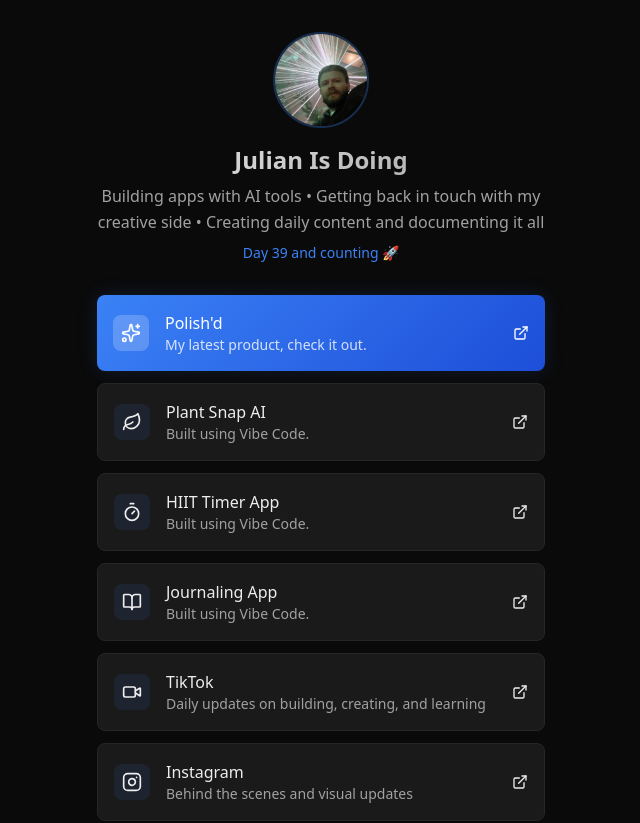
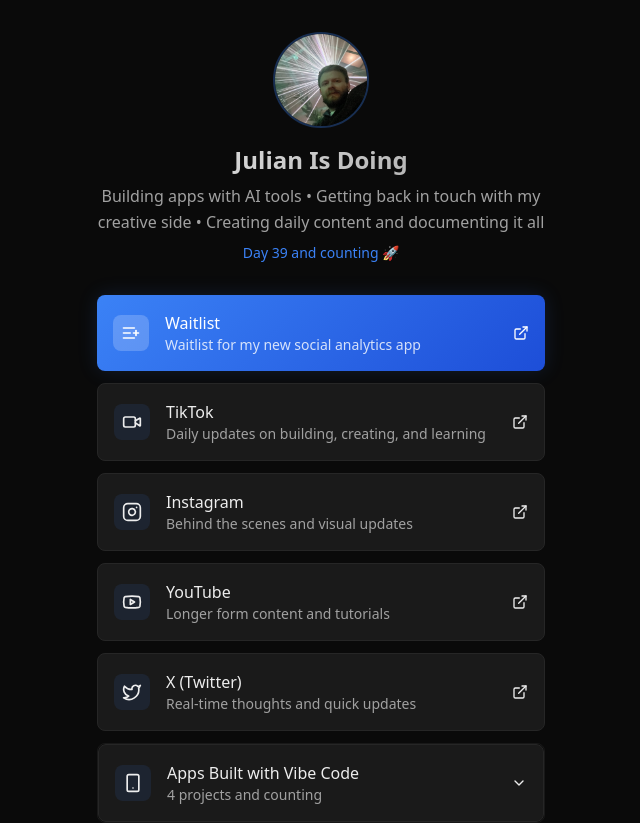
Before and after one commit to julianships/julianisdoing-com, a Next.js app: page /links in a window 1280 px wide. Shown: the top 823 px of the page, without its empty margins (319-959 px from the left). Built offline with nearby package versions, Linux system fonts and the light colour scheme.

Commit message:
refactor: group Vibe Code apps and add waitlist link

```diff
--- a/src/app/links/page.tsx
+++ b/src/app/links/page.tsx
@@ -1,7 +1,7 @@
 "use client";
 
 import { useState, useEffect } from "react";
-import { motion } from "framer-motion";
+import { motion, AnimatePresence } from "framer-motion";
 import { Button } from "@/components/ui/button";
 import Image from "next/image";
 import {
@@ -11,40 +11,53 @@
   Twitter,
   Youtube,
   BookOpen,
-  Timer, // Added Timer icon
-  Leaf, // Added Leaf icon for Plant Snap AI
-  Sparkles // Added Sparkles icon for Polish'd app
+  Timer,
+  Leaf,
+  Sparkles,
+  ListPlus, // Icon for waitlist
+  ChevronDown, // Icon for accordion
+  Smartphone // Icon for Vibe Code apps
 } from "lucide-react";
 
-const links = [
+// The new waitlist link
+const waitlistLink = {
+  title: "Waitlist",
+  url: "https://www.notion.so/julianisdoing/Julian-s-Social-Analytics-Waitlist-27133403eb5180b3b603e9e768289971?pvs=4",
+  icon: ListPlus,
+  description: "Waitlist for my new social analytics app",
+  featured: true
+};
+
+// Vibe Code Apps grouped together
+const vibeCodeApps = [
   {
     title: "Polish'd",
     url: "https://www.vibecodeapp.com/projects/8ab67800-215b-4449-afce-2fe7b0e33b3b",
     icon: Sparkles,
-    description: "My latest product, check it out.",
-    featured: true
+    description: "AI nail scanning app",
   },
   {
     title: "Plant Snap AI",
     url: "https://www.vibecodeapp.com/projects/1117df31-e303-4876-9876-7bebb276b243",
     icon: Leaf,
-    description: "Built using Vibe Code.",
-    featured: false
+    description: "Plant analyzer via picture",
   },
   {
     title: "HIIT Timer App",
     url: "https://www.vibecodeapp.com/projects/2335d2e3-c384-4d94-b67c-9a06f0a68662",
     icon: Timer,
-    description: "Built using Vibe Code.",
-    featured: false,
+    description: "Customizable HIIT timer",
   },
   {
     title: "Journaling App",
     url: "https://www.vibecodeapp.com/projects/4e7ea1de-ea55-4092-acc9-02942341757a",
     icon: BookOpen,
-    description: "Built using Vibe Code.",
-    featured: false // No longer the featured item
+    description: "A simple journaling tool",
   },
+];
+
+// Social and other links
+const socialLinks = [
   {
     title: "TikTok",
     url: "https://www.tiktok.com/@julianisdoing",
@@ -90,6 +103,7 @@
 
 export default function LinksPage() {
   const [dayCount, setDayCount] = useState(1);
+  const [isVibeCodeOpen, setVibeCodeOpen] = useState(false);
 
   // Update day count on component mount and clear any cache
   useEffect(() => {
@@ -142,52 +156,121 @@
         </motion.div>
 
         {/* Links */}
-        <motion.div
-          initial={{ opacity: 0 }}
-          animate={{ opacity: 1 }}
-          transition={{ duration: 0.6, delay: 0.2 }}
-          className="space-y-3"
-        >
-          {links.map((link, index) => (
+        <div className="space-y-3">
+          {/* Waitlist Link */}
+          <motion.div
+            initial={{ opacity: 0, y: 20 }}
+            animate={{ opacity: 1, y: 0 }}
+            transition={{ duration: 0.4, delay: 0.1 }}
+          >
+            <Button
+              variant="primary"
+              className="w-full justify-start p-4 h-auto group relative overflow-hidden shadow-glow"
+              onClick={() => window.open(waitlistLink.url, '_blank')}
+            >
+              <div className="flex items-center gap-4 w-full">
+                <div className="p-2 rounded-lg bg-white/20">
+                  <waitlistLink.icon className="w-5 h-5" />
+                </div>
+                <div className="flex-1 text-left">
+                  <div className="font-medium">{waitlistLink.title}</div>
+                  <div className="text-sm text-white/80">{waitlistLink.description}</div>
+                </div>
+                <ExternalLink className="w-4 h-4 group-hover:translate-x-1 transition-transform" />
+              </div>
+            </Button>
+          </motion.div>
+
+          {/* Social Links */}
+          {socialLinks.map((link, index) => (
             <motion.div
               key={link.title}
               initial={{ opacity: 0, y: 20 }}
               animate={{ opacity: 1, y: 0 }}
-              transition={{ duration: 0.4, delay: 0.1 * index }}
+              transition={{ duration: 0.4, delay: 0.2 + 0.1 * index }}
             >
               <Button
-                variant={link.featured ? "primary" : "secondary"}
-                className={`w-full justify-start p-4 h-auto group relative overflow-hidden ${
-                  link.featured ? "shadow-glow" : ""
-                }`}
+                variant="secondary"
+                className="w-full justify-start p-4 h-auto group relative overflow-hidden"
                 onClick={() => window.open(link.url, '_blank')}
               >
                 <div className="flex items-center gap-4 w-full">
-                  <div className={`p-2 rounded-lg ${
-                    link.featured
-                      ? "bg-white/20"
-                      : "bg-accent/10 group-hover:bg-accent/20"
-                  } transition-colors`}>
+                  <div className="p-2 rounded-lg bg-accent/10 group-hover:bg-accent/20 transition-colors">
                     <link.icon className="w-5 h-5" />
                   </div>
-
                   <div className="flex-1 text-left">
                     <div className="font-medium">{link.title}</div>
-                    <div className={`text-sm ${
-                      link.featured
-                        ? "text-white/80"
-                        : "text-muted-foreground"
-                    }`}>
-                      {link.description}
-                    </div>
+                    <div className="text-sm text-muted-foreground">{link.description}</div>
                   </div>
-
                   <ExternalLink className="w-4 h-4 group-hover:translate-x-1 transition-transform" />
                 </div>
               </Button>
             </motion.div>
           ))}
-        </motion.div>
+
+          {/* Vibe Code Apps Accordion */}
+          <motion.div
+            initial={{ opacity: 0, y: 20 }}
+            animate={{ opacity: 1, y: 0 }}
+            transition={{ duration: 0.4, delay: 0.2 + 0.1 * socialLinks.length }}
+            className="rounded-lg overflow-hidden border border-border/50"
+          >
+            <Button
+              variant="secondary"
+              className="w-full justify-start p-4 h-auto group relative"
+              onClick={() => setVibeCodeOpen(!isVibeCodeOpen)}
+            >
+              <div className="flex items-center gap-4 w-full">
+                <div className="p-2 rounded-lg bg-accent/10 group-hover:bg-accent/20 transition-colors">
+                  <Smartphone className="w-5 h-5" />
+                </div>
+                <div className="flex-1 text-left">
+                  <div className="font-medium">Apps Built with Vibe Code</div>
+                  <div className="text-sm text-muted-foreground">4 projects and counting</div>
+                </div>
+                <motion.div
+                  animate={{ rotate: isVibeCodeOpen ? 180 : 0 }}
+                  transition={{ duration: 0.3 }}
+                >
+                  <ChevronDown className="w-4 h-4" />
+                </motion.div>
+              </div>
+            </Button>
+
+            <AnimatePresence>
+              {isVibeCodeOpen && (
+                <motion.div
+                  initial={{ height: 0, opacity: 0 }}
+                  animate={{ height: "auto", opacity: 1 }}
+                  exit={{ height: 0, opacity: 0 }}
+                  transition={{ duration: 0.3, ease: "easeInOut" }}
+                  className="bg-secondary/50"
+                >
+                  <div className="p-3 space-y-3">
+                    {vibeCodeApps.map((app, index) => (
+                      <Button
+                        key={app.title}
+                        variant="ghost"
+                        className="w-full justify-start p-3 h-auto group"
+                        onClick={() => window.open(app.url, '_blank')}
+                      >
+                        <div className="flex items-center gap-4 w-full">
+                          <div className="p-2 rounded-lg bg-accent/10 group-hover:bg-accent/20 transition-colors">
+                            <app.icon className="w-5 h-5" />
+                          </div>
+                          <div className="flex-1 text-left">
+                            <div className="font-medium">{app.title}</div>
+                          </div>
+                          <ExternalLink className="w-4 h-4 opacity-50 group-hover:opacity-100 group-hover:translate-x-1 transition-all" />
+                        </div>
+                      </Button>
+                    ))}
+                  </div>
+                </motion.div>
+              )}
+            </AnimatePresence>
+          </motion.div>
+        </div>
 
         {/* Footer */}
         <motion.div
```
